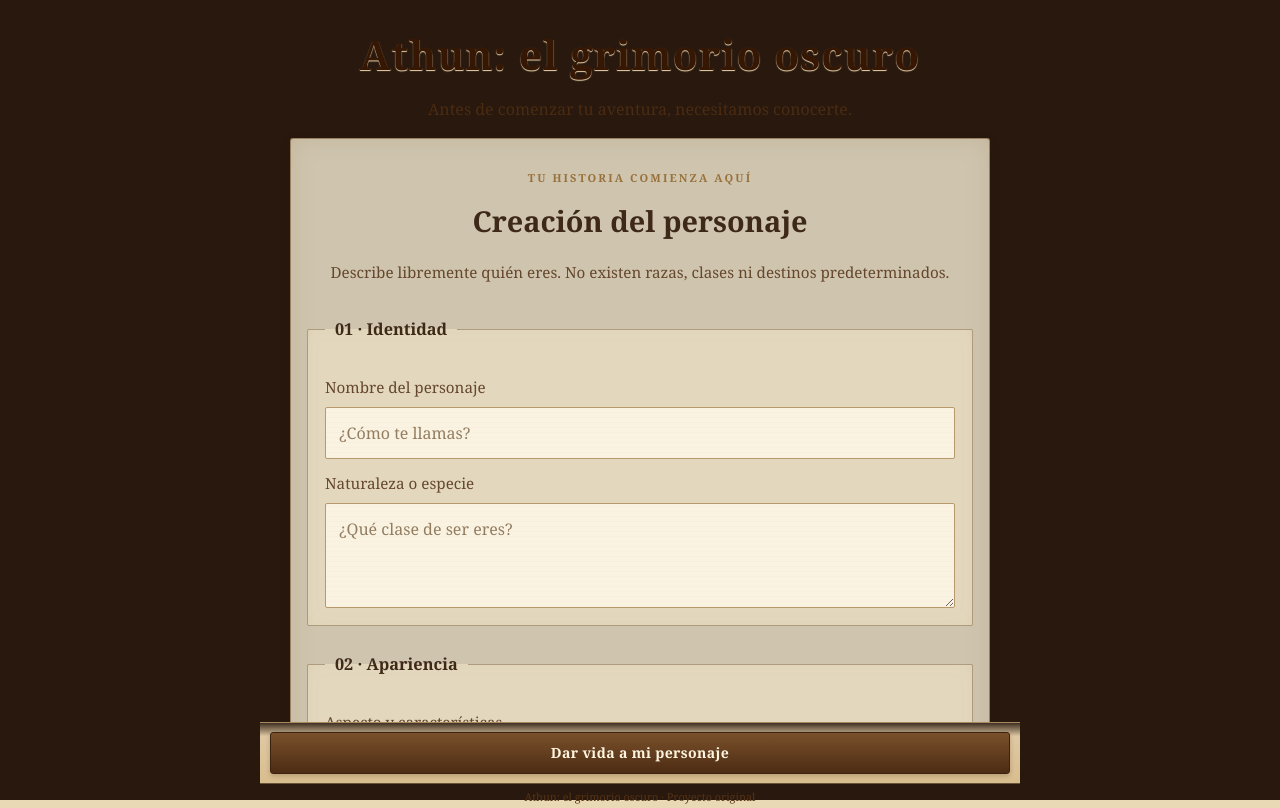
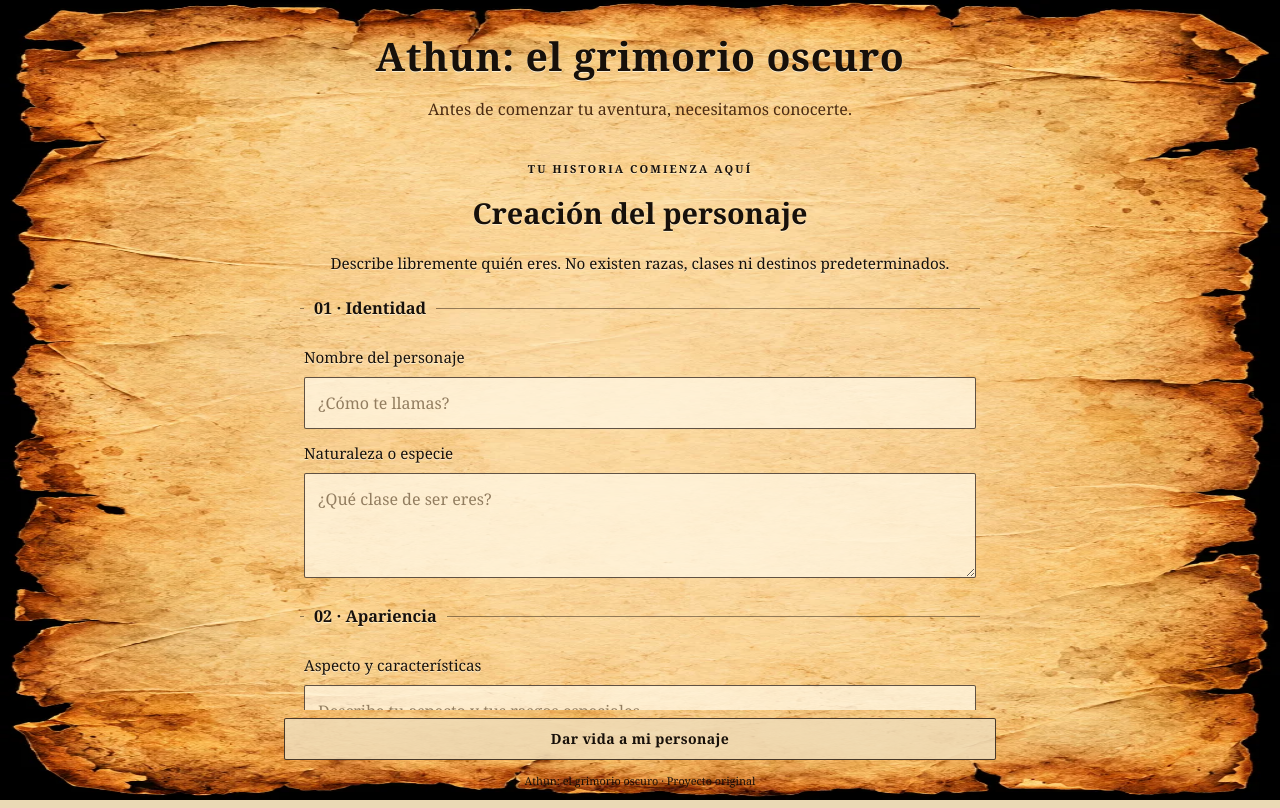
Before and after one commit to crowley80/Cosmopolis, a plain HTML site: page index.html in a window 1280 px wide. Both pictures are taken after a click on the button "Continuar". Drawn offline with Linux system fonts and the light colour scheme; a web font is replaced by a local one.

Commit message:
Use universal parchment on all secondary screens

```diff
--- a/app/css/style.css
+++ b/app/css/style.css
@@ -1652,3 +1652,158 @@ body {
   .manuscript-header { grid-template-columns:minmax(0,1fr) minmax(104px,.82fr); }
   .manuscript-meta { font-size:clamp(.46rem,1.8vw,.62rem); }
 }
+
+
+/* ATHUN — pantallas auxiliares sobre el mismo papiro universal. */
+body.athun-secondary-mode {
+  min-height:100dvh;
+  height:auto;
+  margin:0;
+  padding:0;
+  overflow-x:hidden;
+  overflow-y:auto;
+  background-color:#ead9b5;
+  background-image:url('../assets/athun-papiro-universal.webp');
+  background-position:center top;
+  background-repeat:no-repeat;
+  background-size:100% 100%;
+  background-attachment:scroll;
+}
+#app.athun-secondary-screen {
+  width:100%;
+  max-width:760px;
+  height:100dvh;
+  min-height:100dvh;
+  margin:0 auto;
+  padding:clamp(8px,2.5vw,18px) clamp(8px,3vw,22px) max(8px,env(safe-area-inset-bottom));
+  display:flex;
+  flex-direction:column;
+  overflow:hidden;
+  color:#24170d;
+  background:transparent;
+}
+#app.athun-secondary-screen > .main-header {
+  flex:0 0 auto;
+  padding:clamp(8px,2vh,18px) 8px 10px;
+  background:transparent;
+  border:0;
+  box-shadow:none;
+}
+#app.athun-secondary-screen > .main-header h1 {
+  margin:0;
+  color:#17100a;
+  font-family:Georgia,'Palatino Linotype',serif;
+  font-size:clamp(1.55rem,6vw,2.45rem);
+  line-height:1.12;
+  letter-spacing:.015em;
+  text-shadow:0 1px rgba(255,248,226,.82);
+}
+#app.athun-secondary-screen > .welcome,
+#app.athun-secondary-screen > .secondary-scroll,
+#app.athun-secondary-screen > .secondary-scroll > .welcome,
+#app.athun-secondary-screen > .secondary-scroll > .character-creation {
+  background:transparent;
+}
+#app.athun-secondary-screen > .secondary-scroll {
+  flex:1 1 auto;
+  min-height:0;
+  overflow-y:auto;
+  overscroll-behavior:contain;
+  -webkit-overflow-scrolling:touch;
+}
+#app.athun-secondary-screen > .secondary-scroll > .character-creation,
+#app.athun-secondary-screen > .character-creation {
+  width:100%;
+  max-width:none;
+  min-height:min-content;
+  margin:4px 0 12px;
+  padding:clamp(8px,2vw,16px) clamp(8px,2.5vw,18px);
+  overflow:visible;
+  color:#24170d;
+  background:transparent !important;
+  border:0 !important;
+  outline:0 !important;
+  border-radius:0;
+  box-shadow:none !important;
+}
+#app.athun-secondary-screen .character-creation::before,
+#app.athun-secondary-screen .character-creation::after {
+  content:none !important;
+  display:none !important;
+}
+#app.athun-secondary-screen .section-heading { margin:4px 0 14px; }
+#app.athun-secondary-screen .section-heading h2,
+#app.athun-secondary-screen .section-heading p,
+#app.athun-secondary-screen .character-creation h2,
+#app.athun-secondary-screen .character-creation h3,
+#app.athun-secondary-screen .character-creation p,
+#app.athun-secondary-screen .character-creation label,
+#app.athun-secondary-screen .character-creation legend,
+#app.athun-secondary-screen .character-creation .eyebrow {
+  color:#17100a;
+  text-shadow:0 1px rgba(255,248,226,.7);
+}
+#app.athun-secondary-screen .character-creation .profile-section {
+  margin:8px 0;
+  padding:8px 2px;
+  background:transparent;
+  border:0;
+  border-bottom:1px solid rgba(36,23,13,.48);
+  border-radius:0;
+  box-shadow:none;
+}
+#app.athun-secondary-screen fieldset {
+  margin:8px 0 14px;
+  padding:8px 4px;
+  background:transparent;
+  border:0;
+  border-top:1px solid rgba(36,23,13,.48);
+  border-radius:0;
+  box-shadow:none;
+}
+#app.athun-secondary-screen input,
+#app.athun-secondary-screen textarea {
+  color:#17100a;
+  background:rgba(255,247,226,.78);
+  border:1px solid rgba(36,23,13,.72);
+  border-radius:2px;
+}
+#app.athun-secondary-screen button,
+#app.athun-secondary-screen > .secondary-actions button {
+  color:#17100a;
+  background:rgba(239,220,184,.88);
+  border:1px solid rgba(36,23,13,.82);
+  border-radius:2px;
+  box-shadow:none;
+}
+#app.athun-secondary-screen > .secondary-actions {
+  flex:0 0 auto;
+  display:grid;
+  grid-template-columns:repeat(2,minmax(0,1fr));
+  gap:7px;
+  padding:8px 2px max(8px,env(safe-area-inset-bottom));
+  background:transparent;
+  border:0;
+  box-shadow:none;
+}
+#app.athun-secondary-screen > .secondary-actions:has(> :only-child) {
+  grid-template-columns:minmax(0,1fr);
+}
+#app.athun-secondary-screen > .secondary-actions button {
+  min-height:42px;
+  margin:0;
+  padding:8px 10px;
+  font-size:.88rem;
+  line-height:1.2;
+}
+#app.athun-secondary-screen > footer {
+  flex:0 0 auto;
+  color:#17100a;
+  background:transparent;
+  border:0;
+}
+@media (max-width:380px) {
+  #app.athun-secondary-screen { padding-left:7px; padding-right:7px; }
+  #app.athun-secondary-screen > .secondary-actions { gap:5px; }
+  #app.athun-secondary-screen > .secondary-actions button { padding:7px 5px; font-size:.8rem; }
+}
```
